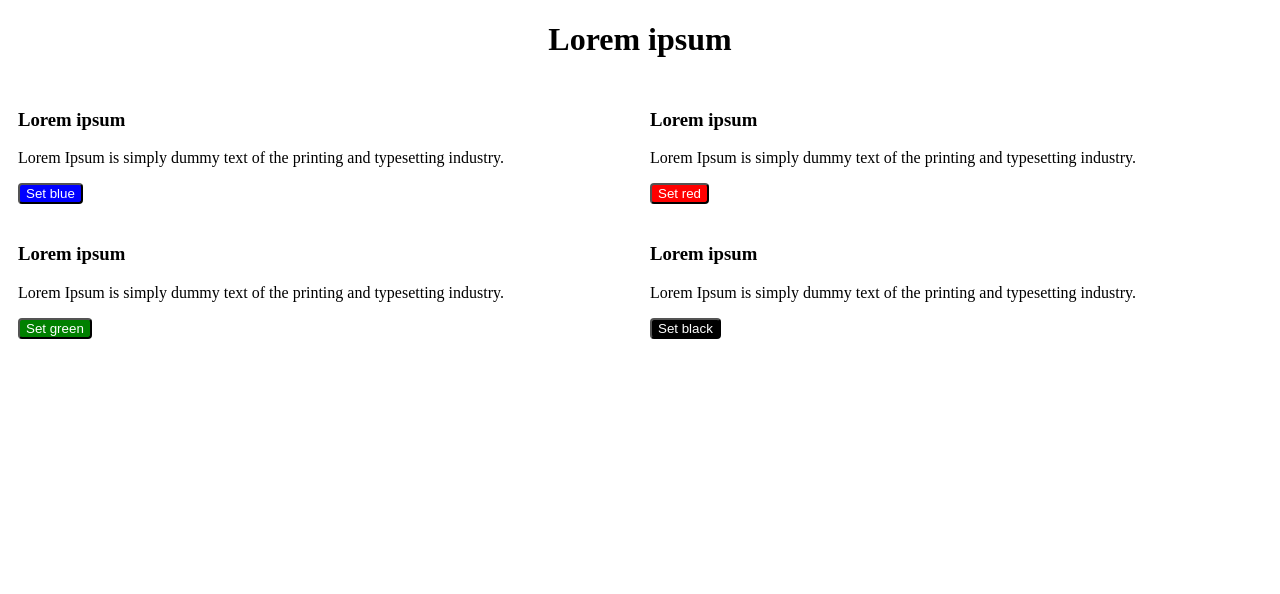
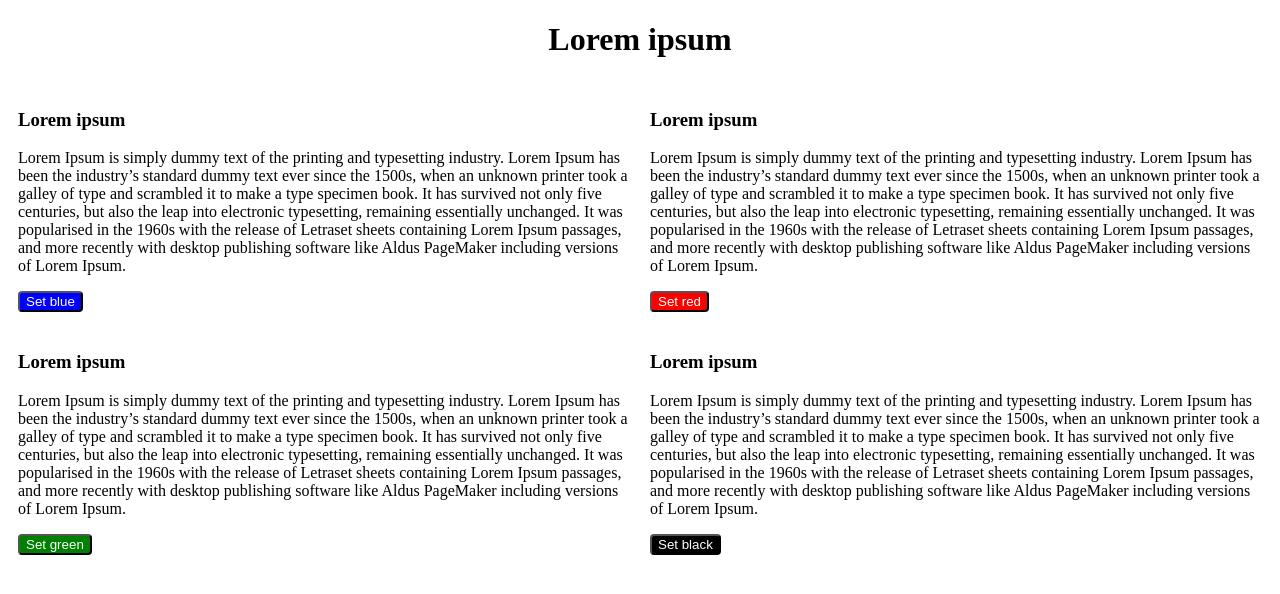
Before and after one commit to David3567/Antra-Share-Feb-2022, an Angular app in the folder hw1/: page / in a window 1280 px wide. Shown: the top 594 px of the page. Built offline with nearby package versions, Linux system fonts and the light colour scheme.

Commit message:
hw1 update

```diff
--- a/hw1/src/app/app.module.ts
+++ b/hw1/src/app/app.module.ts
@@ -5,11 +5,13 @@ import { BrowserModule } from '@angular/platform-browser';
 import { AppRoutingModule } from './app-routing.module';
 import { AppComponent } from './app.component';
 import { Hw1Component } from './hw1/hw1.component';
+import { ContentlistComponent } from './contentlist/contentlist.component';
 
 @NgModule({
   declarations: [
     AppComponent,
-    Hw1Component
+    Hw1Component,
+    ContentlistComponent
   ],
   imports: [
     BrowserModule,
--- /dev/null
+++ b/hw1/src/app/contentlist/contentlist.component.html
@@ -0,0 +1,8 @@
+<div class="container">
+    <div class="holder">
+        <h3>{{contentlist.title}}</h3>
+        <p>{{contentlist.paragraph}}</p>
+        <button [ngStyle]="{backgroundColor: contentlist.color}" (click) = "emitColor()">
+            Set {{contentlist.color}}</button>
+    </div>
+</div>
--- /dev/null
+++ b/hw1/src/app/contentlist/contentlist.component.scss
@@ -0,0 +1,4 @@
+button{
+    color: white;
+    border-radius: 4px;
+}
--- /dev/null
+++ b/hw1/src/app/contentlist/contentlist.component.ts
@@ -0,0 +1,23 @@
+import { Component, EventEmitter, Input, OnInit, Output } from '@angular/core';
+import { Content } from '../interface/content.model';
+
+@Component({
+  selector: 'app-contentlist',
+  templateUrl: './contentlist.component.html',
+  styleUrls: ['./contentlist.component.scss']
+})
+export class ContentlistComponent implements OnInit {
+  @Input() contentlist!: Content;
+  @Output() changeColor =  new EventEmitter();
+
+  constructor() { }
+
+  ngOnInit(): void {
+  }
+
+  emitColor(){
+    this.changeColor.emit(this.contentlist.color);
+
+  }
+
+}
--- a/hw1/src/app/hw1/hw1.component.html
+++ b/hw1/src/app/hw1/hw1.component.html
@@ -1,13 +1,12 @@
-<h1 [ngStyle]="{color: color}">{{title}}</h1>
+<h1 [ngStyle]="{color: titleColor}">{{title}}</h1>
 
-<div class="container">
-    <div class="holder" *ngFor="let contents of content" [ngStyle]="{
-      boxShadow: contents.id === id ? '5px 5px 5px ' + contents.color : 'none',
-      border: contents.id === id ? '2px solid ' + contents.color : 'none'
-    }">
-        <h3>{{contents.title}}</h3>
-        <p>{{contents.paragraph}}</p>
-        <button [ngStyle]="{backgroundColor: contents.color}" (click)="clickChangeColor(contents)">Set
-            {{contents.color}}</button>
-    </div>
+<div class = "container">
+  <app-contentlist *ngFor = "let contents of content"
+  [contentlist] = "contents"
+  [ngStyle] = "{
+    'border': titleColor === contents.color ? '2px solid ' + contents.color : 'none',
+    'box-shadow': titleColor === contents.color ? '5px 5px 2px ' + contents.color : 'none'}"
+    (changeColor) = "clickChangeColor($event)"
+    class = "holder">
+  </app-contentlist>
 </div>
--- a/hw1/src/app/hw1/hw1.component.scss
+++ b/hw1/src/app/hw1/hw1.component.scss
@@ -2,10 +2,6 @@
     box-sizing: border-box;
 }
 
-button{
-    color: white;
-    border-radius: 4px;
-}
 
 .container{
     display: flex;
--- a/hw1/src/app/hw1/hw1.component.ts
+++ b/hw1/src/app/hw1/hw1.component.ts
@@ -8,31 +8,30 @@ import { Content } from '../interface/content.model';
 })
 export class Hw1Component implements OnInit {
   title: string = "Lorem ipsum";
-  color: string = "black";
-  id!: number;
+  titleColor: string = " ";
 
   content: Content[] = [
     {
       title: "Lorem ipsum",
-      paragraph: "Lorem Ipsum is simply dummy text of the printing and typesetting industry.",
+      paragraph: "Lorem Ipsum is simply dummy text of the printing and typesetting industry. Lorem Ipsum has been the industry’s standard dummy text ever since the 1500s, when an unknown printer took a galley of type and scrambled it to make a type specimen book. It has survived not only five centuries, but also the leap into electronic typesetting, remaining essentially unchanged. It was popularised in the 1960s with the release of Letraset sheets containing Lorem Ipsum passages, and more recently with desktop publishing software like Aldus PageMaker including versions of Lorem Ipsum.",
       color: "blue",
       id: 1
     },
     {
       title: "Lorem ipsum",
-      paragraph: "Lorem Ipsum is simply dummy text of the printing and typesetting industry.",
+      paragraph: "Lorem Ipsum is simply dummy text of the printing and typesetting industry. Lorem Ipsum has been the industry’s standard dummy text ever since the 1500s, when an unknown printer took a galley of type and scrambled it to make a type specimen book. It has survived not only five centuries, but also the leap into electronic typesetting, remaining essentially unchanged. It was popularised in the 1960s with the release of Letraset sheets containing Lorem Ipsum passages, and more recently with desktop publishing software like Aldus PageMaker including versions of Lorem Ipsum.",
       color: "red",
       id: 2
     },
     {
       title: "Lorem ipsum",
-      paragraph: "Lorem Ipsum is simply dummy text of the printing and typesetting industry.",
+      paragraph: "Lorem Ipsum is simply dummy text of the printing and typesetting industry. Lorem Ipsum has been the industry’s standard dummy text ever since the 1500s, when an unknown printer took a galley of type and scrambled it to make a type specimen book. It has survived not only five centuries, but also the leap into electronic typesetting, remaining essentially unchanged. It was popularised in the 1960s with the release of Letraset sheets containing Lorem Ipsum passages, and more recently with desktop publishing software like Aldus PageMaker including versions of Lorem Ipsum.",
       color: "green",
       id: 3
     },
     {
       title: "Lorem ipsum",
-      paragraph: "Lorem Ipsum is simply dummy text of the printing and typesetting industry.",
+      paragraph: "Lorem Ipsum is simply dummy text of the printing and typesetting industry. Lorem Ipsum has been the industry’s standard dummy text ever since the 1500s, when an unknown printer took a galley of type and scrambled it to make a type specimen book. It has survived not only five centuries, but also the leap into electronic typesetting, remaining essentially unchanged. It was popularised in the 1960s with the release of Letraset sheets containing Lorem Ipsum passages, and more recently with desktop publishing software like Aldus PageMaker including versions of Lorem Ipsum.",
       color: "black",
       id: 4
     },
@@ -42,9 +41,8 @@ export class Hw1Component implements OnInit {
   ngOnInit(): void {
   }
 
-  clickChangeColor(content: Content){
-    this.color = content.color
-    this.id = content.id
+  clickChangeColor(color: string) {
+    this.titleColor = color;
   }
 
 }
```
Also changed, not shown: 1 other file (tests, documents, lock files or other folders).
